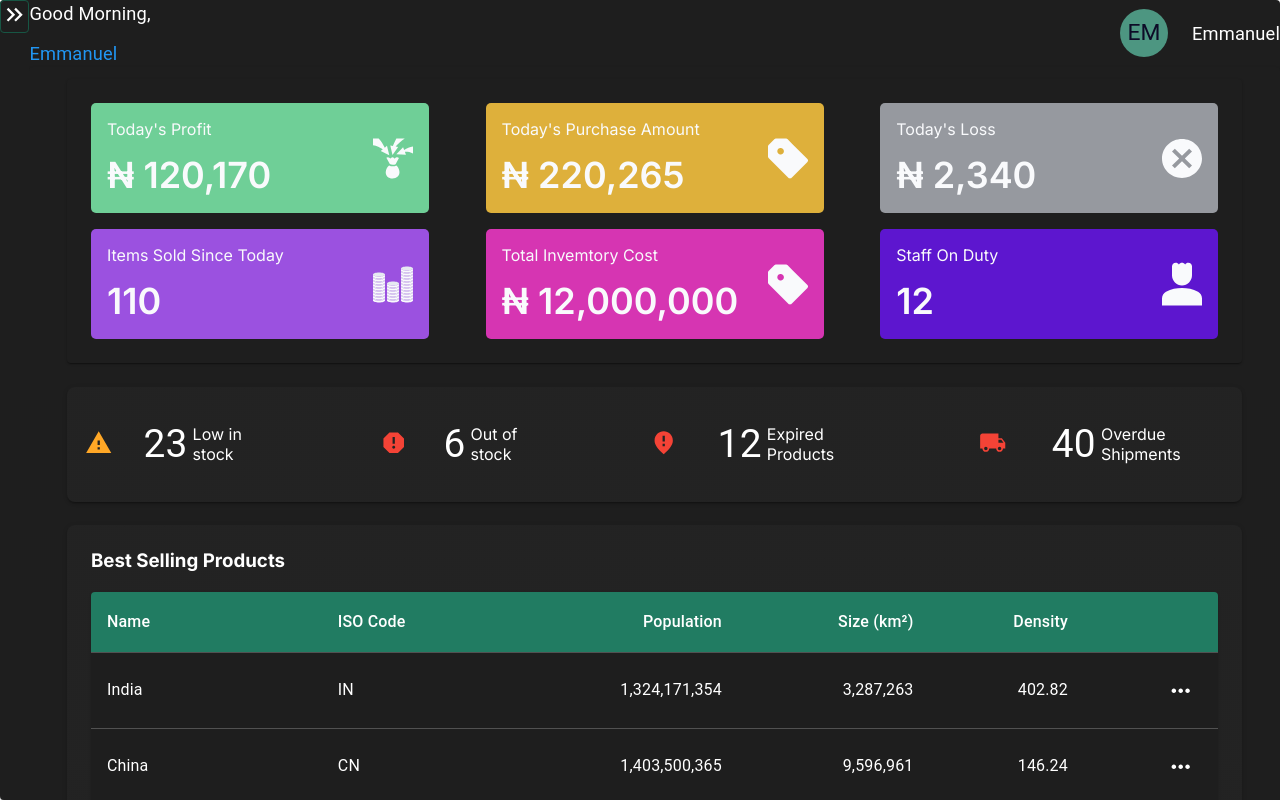
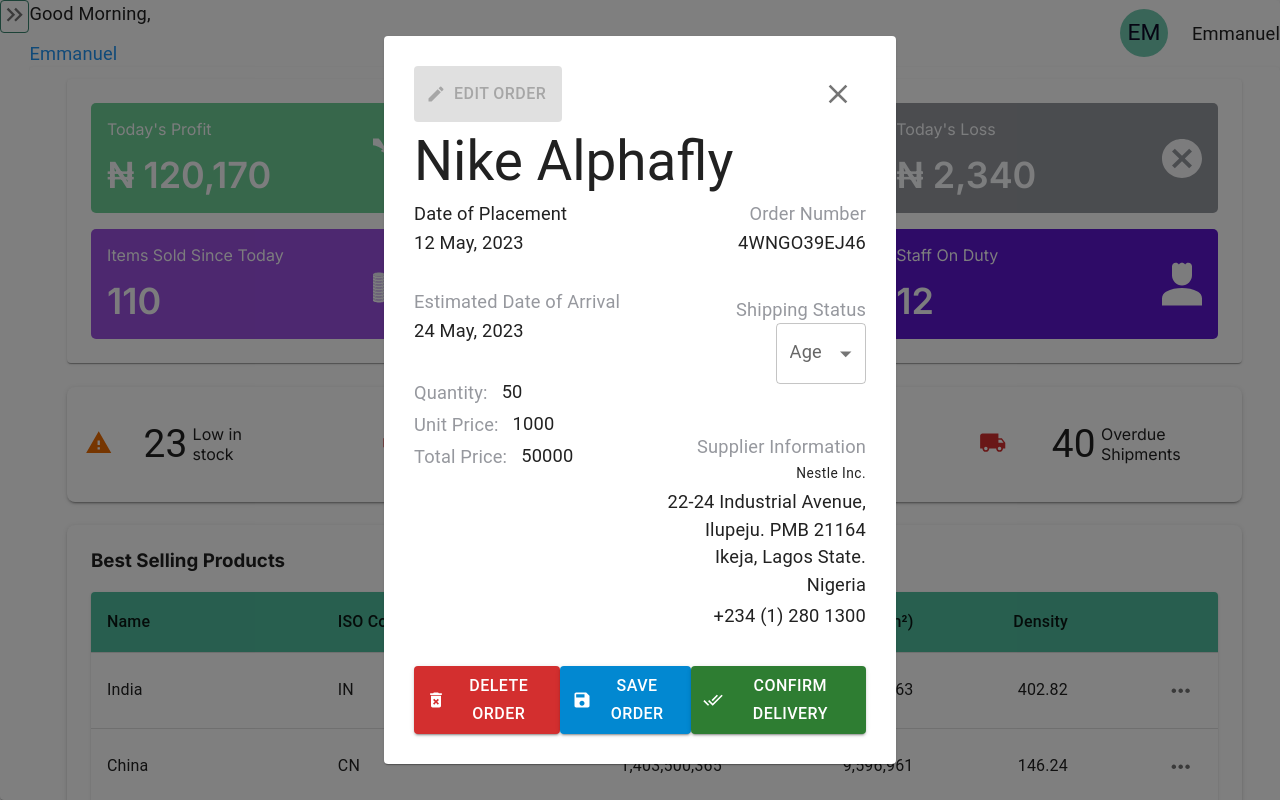
Before and after one commit to valentinesamuel/shopaholik-frontend, a React (Vite) app: page /manager in a window 1280 px wide. Both pictures are taken after a click on the button 1180 px from the left and 690 px from the top of the page. Built offline with nearby package versions, Linux system fonts and the light colour scheme; a web font is replaced by a local one.

Commit message:
FEAT: Added product modal opening from table cell

```diff
--- a/src/App.tsx
+++ b/src/App.tsx
@@ -14,7 +14,7 @@
 import ManagerInventory from './routes/Manager/ManagerInventory/ManagerInventory.component';
 
 function App() {
-  const [mode, setMode] = useState<PaletteMode>('dark');
+  const [mode, setMode] = useState<PaletteMode>('light');
   const colorMode = useMemo(
     () => ({
       toggleColorMode: () => {
--- /dev/null
+++ b/src/components/ProductDetailModal.tsx
@@ -0,0 +1,120 @@
+import { Box, Button, IconButton, Paper, Typography } from '@mui/material';
+import { FC } from 'react';
+import CloseIcon from '@mui/icons-material/Close';
+import CreateIcon from '@mui/icons-material/Create';
+import SelectCategories from './SelectCategories';
+import DeleteForever from '@mui/icons-material/DeleteForever';
+import SaveIcon from '@mui/icons-material/Save';
+import DoneAllIcon from '@mui/icons-material/DoneAll';
+interface Props {}
+
+const ProductDetailModal: FC<Props> = () => {
+  return (
+    <Paper
+      sx={{
+        position: 'absolute',
+        top: '50%',
+        left: '50%',
+        transform: 'translate(-50%, -50%)',
+        maxWidth: '40%',
+        padding: '30px',
+      }}
+    >
+      <Box sx={{ display: 'flex', justifyContent: 'space-between' }}>
+        <Button disabled startIcon={<CreateIcon />} variant="contained">
+          Edit Order
+        </Button>
+        <IconButton aria-label="close" size="large">
+          <CloseIcon fontSize="inherit" />
+        </IconButton>
+      </Box>
+      <Typography sx={{ margin: '1.5% 0' }} variant="h3">
+        Nike Alphafly
+      </Typography>
+      <Box sx={{ display: 'flex', justifyContent: 'space-between' }}>
+        <Box sx={{ width: '100%' }}>
+          <Box sx={{ marginBottom: '29px' }}>
+            <Typography sx={{ 1: '#96989E' }}>Date of Placement</Typography>
+            <Typography variant="subtitle1">12 May, 2023</Typography>
+          </Box>
+          <Box sx={{ marginBottom: '29px' }}>
+            <Typography sx={{ color: '#96989E' }}>
+              Estimated Date of Arrival
+            </Typography>
+            <Typography variant="subtitle1">24 May, 2023</Typography>
+          </Box>
+          <Box sx={{ display: 'flex', alignItems: 'center' }}>
+            <Typography sx={{ color: '#96989E', marginRight: '14px' }}>
+              Quantity:
+            </Typography>
+            <Typography variant="subtitle1">50</Typography>
+          </Box>
+          <Box sx={{ display: 'flex', alignItems: 'center' }}>
+            <Typography sx={{ color: '#96989E', marginRight: '14px' }}>
+              Unit Price:
+            </Typography>
+            <Typography variant="subtitle1">1000</Typography>
+          </Box>
+          <Box sx={{ display: 'flex', alignItems: 'center' }}>
+            <Typography sx={{ color: '#96989E', marginRight: '14px' }}>
+              Total Price:
+            </Typography>
+            <Typography variant="subtitle1">50000</Typography>
+          </Box>
+        </Box>
+        <Box sx={{ width: '100%' }}>
+          <Box sx={{ marginBottom: '37px', textAlign: 'right' }}>
+            <Typography sx={{ color: '#96989E' }}>Order Number</Typography>
+            <Typography variant="subtitle1">4WNGO39EJ46</Typography>
+          </Box>
+          <Box
+            sx={{
+              marginBottom: '49px',
+              textAlign: 'right',
+              display: 'grid',
+              placeItems: 'end',
+            }}
+          >
+            <Typography sx={{ color: '#96989E' }}>Shipping Status</Typography>
+            <SelectCategories width="40%" />
+          </Box>
+          <Box
+            sx={{
+              marginBottom: '37px',
+              textAlign: 'right',
+              display: 'grid',
+              placeItems: 'end',
+            }}
+          >
+            <Typography sx={{ color: '#96989E' }}>
+              Supplier Information
+            </Typography>
+            <Typography variant="caption" sx={{ marginTop: '1% ' }}>
+              Nestle Inc.
+            </Typography>
+            <Typography variant="body1" sx={{ width: '90%', margin: '1.5% 0' }}>
+              22-24 Industrial Avenue, Ilupeju. PMB 21164 Ikeja, Lagos State.
+              Nigeria
+            </Typography>
+            <Typography variant="body1" >
+              +234 (1) 280 1300
+            </Typography>
+          </Box>
+        </Box>
+      </Box>
+      <Box sx={{ display: 'flex', justifyContent: 'space-between' }}>
+        <Button color="error" startIcon={<DeleteForever />} variant="contained">
+          Delete Order
+        </Button>
+        <Button color="info" startIcon={<SaveIcon />} variant="contained">
+          Save Order
+        </Button>
+        <Button color="success" startIcon={<DoneAllIcon />} variant="contained">
+          Confirm Delivery
+        </Button>
+      </Box>
+    </Paper>
+  );
+};
+
+export default ProductDetailModal;
--- /dev/null
+++ b/src/components/SelectCategories.tsx
@@ -0,0 +1,42 @@
+import {
+  Box,
+  FormControl,
+  InputLabel,
+  MenuItem,
+  Select,
+  SelectChangeEvent,
+} from '@mui/material';
+import { FC, useState } from 'react';
+
+interface Props {
+  width?: string;
+}
+
+const SelectCategories: FC<Props> = ({ width = 120 }) => {
+  const [age, setAge] = useState('');
+
+  const handleChange = (event: SelectChangeEvent) => {
+    setAge(event.target.value as string);
+  };
+
+  return (
+    <Box sx={{ width: width }}>
+      <FormControl fullWidth>
+        <InputLabel id="demo-simple-select-label">Age</InputLabel>
+        <Select
+          labelId="demo-simple-select-label"
+          id="demo-simple-select"
+          value={age}
+          label="Age"
+          onChange={handleChange}
+        >
+          <MenuItem value={10}>Ten</MenuItem>
+          <MenuItem value={20}>Twenty</MenuItem>
+          <MenuItem value={30}>Thirty</MenuItem>
+        </Select>
+      </FormControl>
+    </Box>
+  );
+};
+
+export default SelectCategories;
--- a/src/components/TopSellingProduct.tsx
+++ b/src/components/TopSellingProduct.tsx
@@ -1,4 +1,4 @@
-import { Box, IconButton, Tooltip } from '@mui/material';
+import { Box, IconButton, Modal } from '@mui/material';
 import { styled } from 'styled-components';
 import * as React from 'react';
 import Paper from '@mui/material/Paper';
@@ -10,6 +10,7 @@
 import TablePagination from '@mui/material/TablePagination';
 import TableRow from '@mui/material/TableRow';
 import { MoreHoriz } from '@mui/icons-material';
+import ProductDetailModal from './ProductDetailModal';
 
 interface Column {
   id: 'name' | 'code' | 'population' | 'size' | 'density';
@@ -113,11 +114,6 @@
   const [page, setPage] = React.useState(0);
   const [rowsPerPage, setRowsPerPage] = React.useState(10);
 
-  const handleIconClick = (event: React.MouseEvent) => {
-    event.stopPropagation();
-    console.log('button clicked!');
-  };
-
   const handleChangePage = (_: unknown, newPage: number) => {
     setPage(newPage);
   };
@@ -156,9 +152,7 @@
                 <TableCell
                   sx={{ backgroundColor: 'primary.main' }}
                   align="right"
-                >
-
-                </TableCell>
+                ></TableCell>
               </TableRow>
             </TableHead>
             <TableBody>
@@ -185,11 +179,7 @@
                           );
                         })}
                         <TableCell align="right">
-                          <Tooltip title="Survey options">
-                            <IconButton onClick={handleIconClick}>
-                              <MoreHoriz />
-                            </IconButton>
-                          </Tooltip>
+                          <ProductModal />
                         </TableCell>
                       </TableRow>
                     </>
@@ -200,7 +190,7 @@
         </TableContainer>
         <TablePagination
           sx={{ backgroundColor: 'primary.light' }}
-            rowsPerPageOptions={[10, 25, 100]}
+          rowsPerPageOptions={[10, 25, 100]}
           component="div"
           count={rows.length}
           rowsPerPage={rowsPerPage}
@@ -214,3 +204,18 @@
 };
 
 export default TopSellingProduct;
+
+const ProductModal = () => {
+  const [open, setOpen] = React.useState(false);
+
+  return (
+    <div>
+      <IconButton onClick={() => setOpen(true)}>
+        <MoreHoriz />
+      </IconButton>
+      <Modal keepMounted open={open} onClose={() => setOpen(false)}>
+        <ProductDetailModal />
+      </Modal>
+    </div>
+  );
+};
--- a/src/routes/Manager/ManagerInventory/ManagerInventory.component.tsx
+++ b/src/routes/Manager/ManagerInventory/ManagerInventory.component.tsx
@@ -19,6 +19,7 @@
 import InventoryMetrics from './InventoryMetrics';
 
 import TopSellingProduct from '../../../components/TopSellingProduct';
+import SelectCategories from '../../../components/SelectCategories';
 
 function a11yProps(index: number) {
   return {
@@ -142,30 +143,3 @@
 };
 
 export default ManagerInventory;
-
-const SelectCategories = () => {
-  const [age, setAge] = useState('');
-
-  const handleChange = (event: SelectChangeEvent) => {
-    setAge(event.target.value as string);
-  };
-
-  return (
-    <Box sx={{ minWidth: 120 }}>
-      <FormControl fullWidth>
-        <InputLabel id="demo-simple-select-label">Age</InputLabel>
-        <Select
-          labelId="demo-simple-select-label"
-          id="demo-simple-select"
-          value={age}
-          label="Age"
-          onChange={handleChange}
-        >
-          <MenuItem value={10}>Ten</MenuItem>
-          <MenuItem value={20}>Twenty</MenuItem>
-          <MenuItem value={30}>Thirty</MenuItem>
-        </Select>
-      </FormControl>
-    </Box>
-  );
-};
```
Also changed, not shown: src/components/TestModal.tsx (added, +30 -0 lines).
